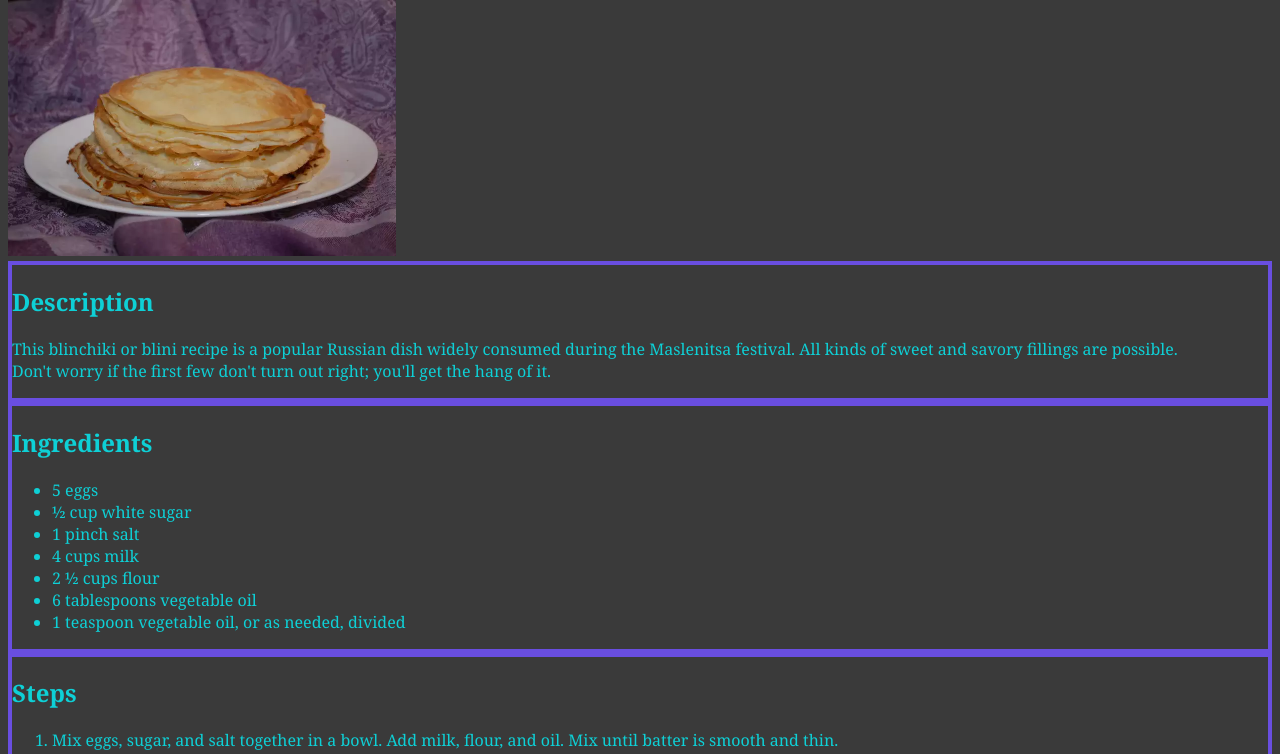
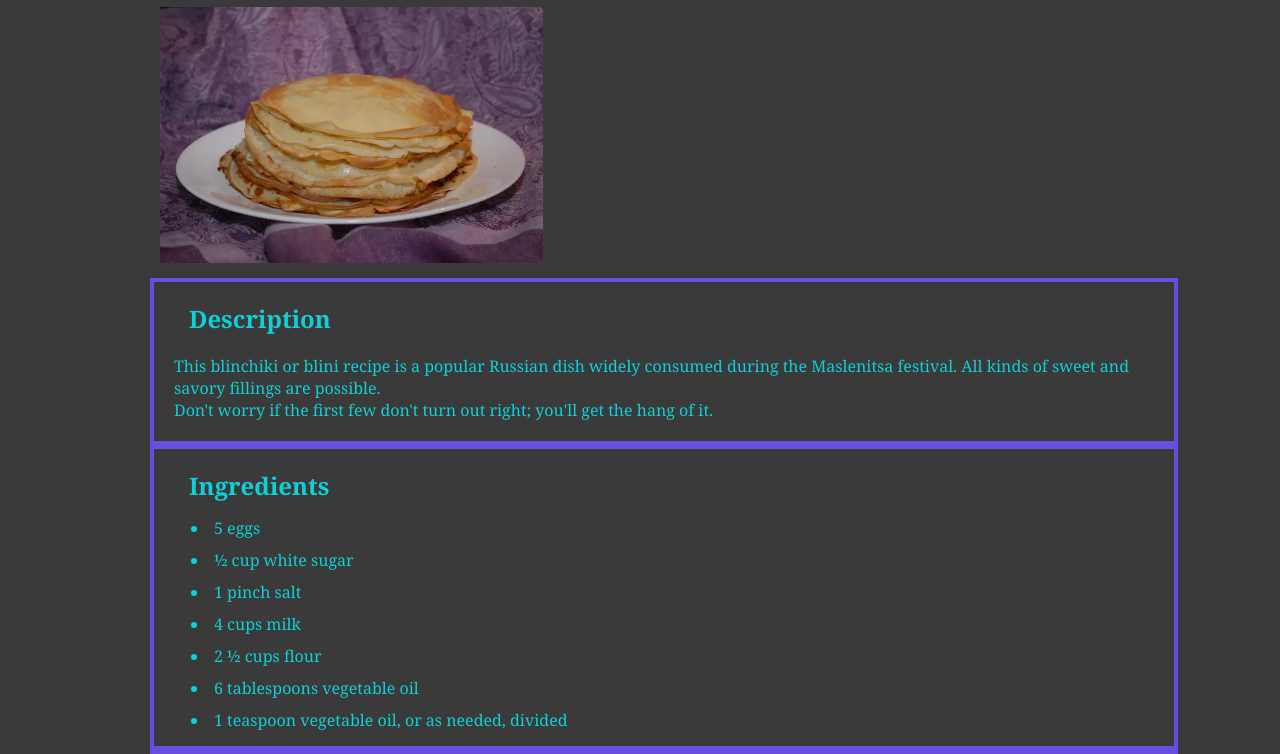
Before and after one commit to DSPokrovskii/odin-recipes, a plain HTML site: page recipes/blini.html in a window 1280 px wide. Shown: the part 86-840 px from the top of the page. Drawn offline with Linux system fonts and the light colour scheme.

Commit message:
Fix style

```diff
--- a/styles/style.css
+++ b/styles/style.css
@@ -2,12 +2,20 @@
 	font-family: Georgia, 'Times New Roman', Times, serif;
 	color: #0ed0d6;
 	background-color: #3a3a3a;
+	width: 1000px;
+	padding: 10px;
+	margin: 0px auto;
+}
 
+p {
+	width: auto;
+	margin: 0px;
 }
 
 h1,
 h2 {
 	font-weight: bold;
+	width: 950px;
 }
 
 .return {
@@ -18,4 +26,19 @@ div {
 	border-style: solid;
 	border-width: 0.25em;
 	border-color: #694ee0;
+	margin: auto;
 }
+
+li {
+	width: 900px;
+	padding: 5px;
+}
+
+ul,
+ol {
+	padding: 0px;
+}
+
+img {
+	width: auto;
+}
```
